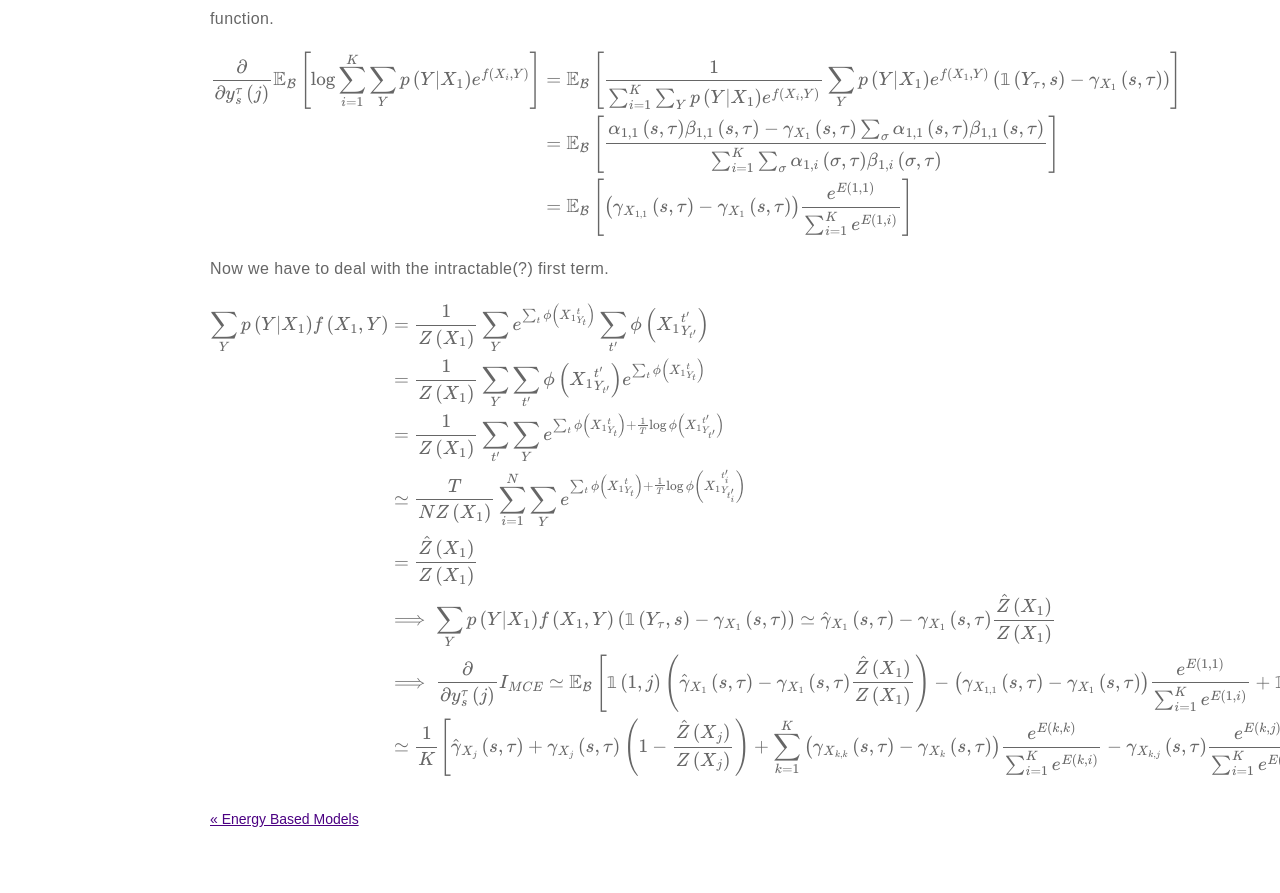
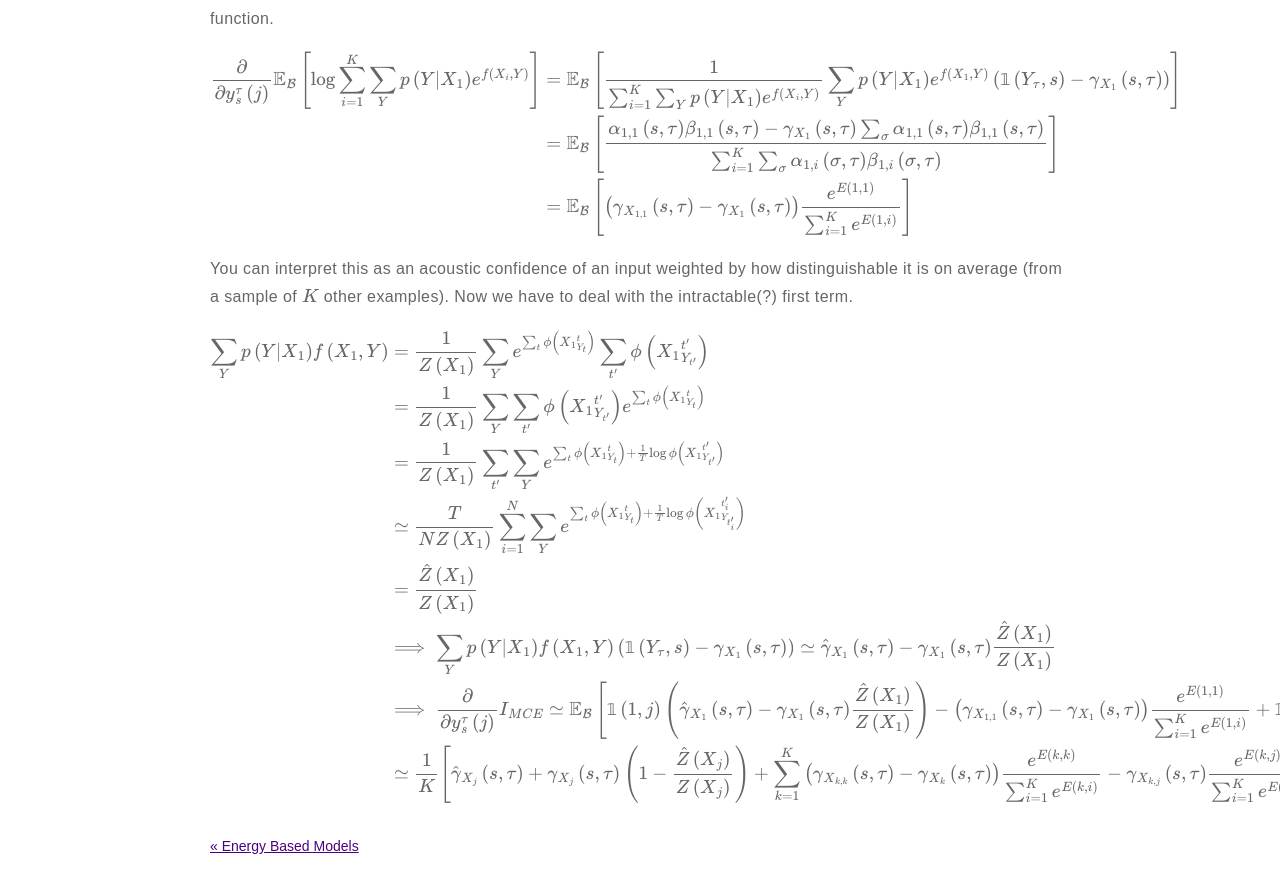
Before and after one commit to m-wiesner/m-wiesner.github.io, a Jekyll site: the page built from _posts/2020-10-30-Variational-Bounds-on-Mutual-Information.markdown, in a window 1280 px wide and 900 px high, scrolled down 9368 px. Shown: the top 893 px of the window. Built offline with Jekyll 4.4.1, drawn with Linux system fonts in a browser that asks for light colours; formulas are drawn with MathJax 3.

Commit message:
Update 2020-10-30-Variational-Bounds-on-Mutual-Information.markdown

```diff
--- a/_posts/2020-10-30-Variational-Bounds-on-Mutual-Information.markdown
+++ b/_posts/2020-10-30-Variational-Bounds-on-Mutual-Information.markdown
@@ -338,7 +338,7 @@ $$\begin{align}
 \end{align}$$
 -->
 
-
+You can interpret this as an acoustic confidence of an input weighted by how distinguishable it is on average (from a sample of $$K$$ other examples).
 Now we have to deal with the intractable(?) first term.
 
 $$\begin{align}
```
